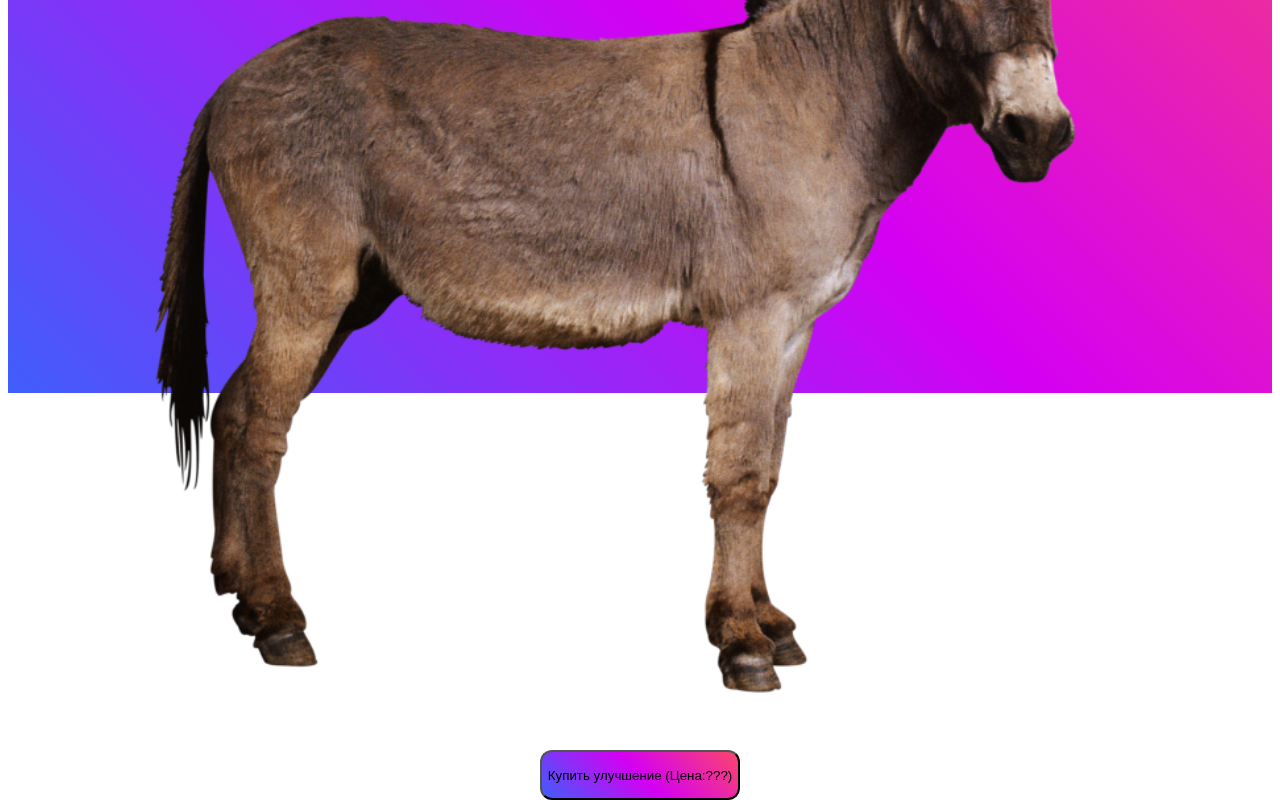
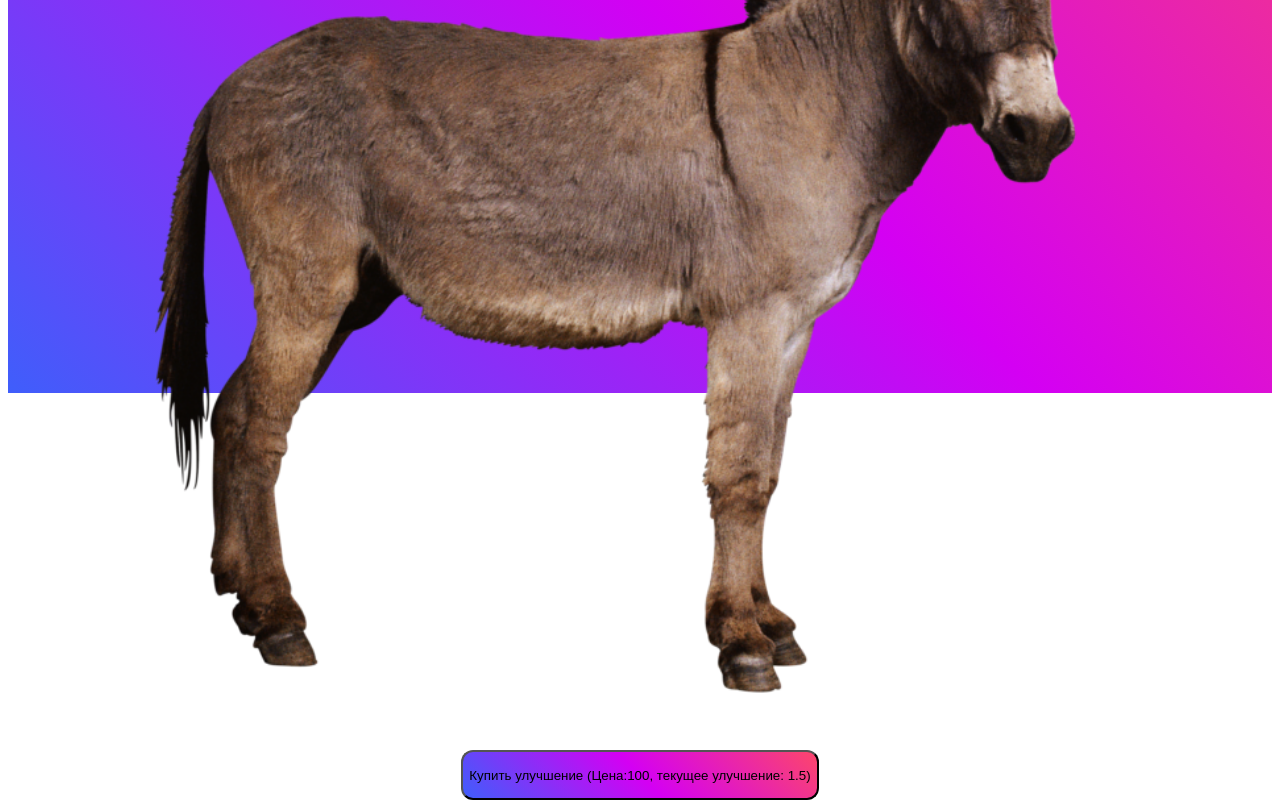
Before and after one commit to zxcstroy/antoniocoins.github.io, a plain HTML site: page index.html in a window 1280 px wide. Shown: the part 428-1228 px from the top of the page. Drawn offline with Linux system fonts and the light colour scheme.

Commit message:
Update index.html

```diff
--- a/index.html
+++ b/index.html
@@ -18,7 +18,7 @@
      <button id="butt">Ishak</button>
    </div>
    <div id="boost">
-     <button id="bost">Купить улучшение (Цена:???)</button>
+     <button id="bost">Купить улучшение (Цена:100, текущее улучшение: 1.5)</button>
    </div>
   </div>
   <script src="script.js"></script>
```
